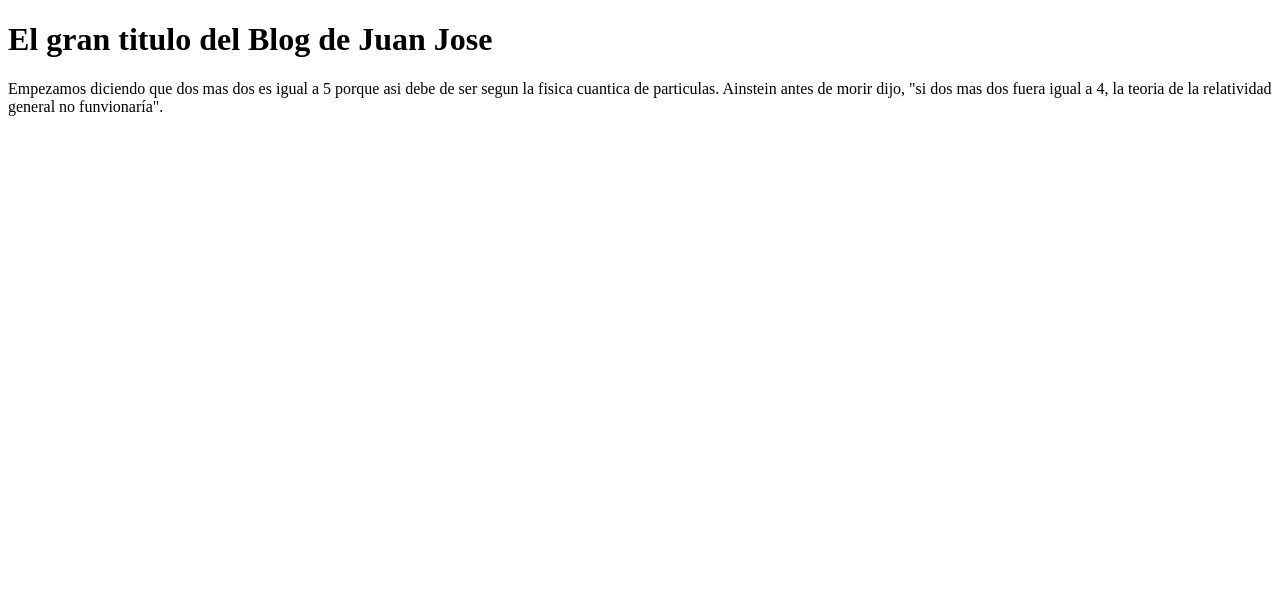
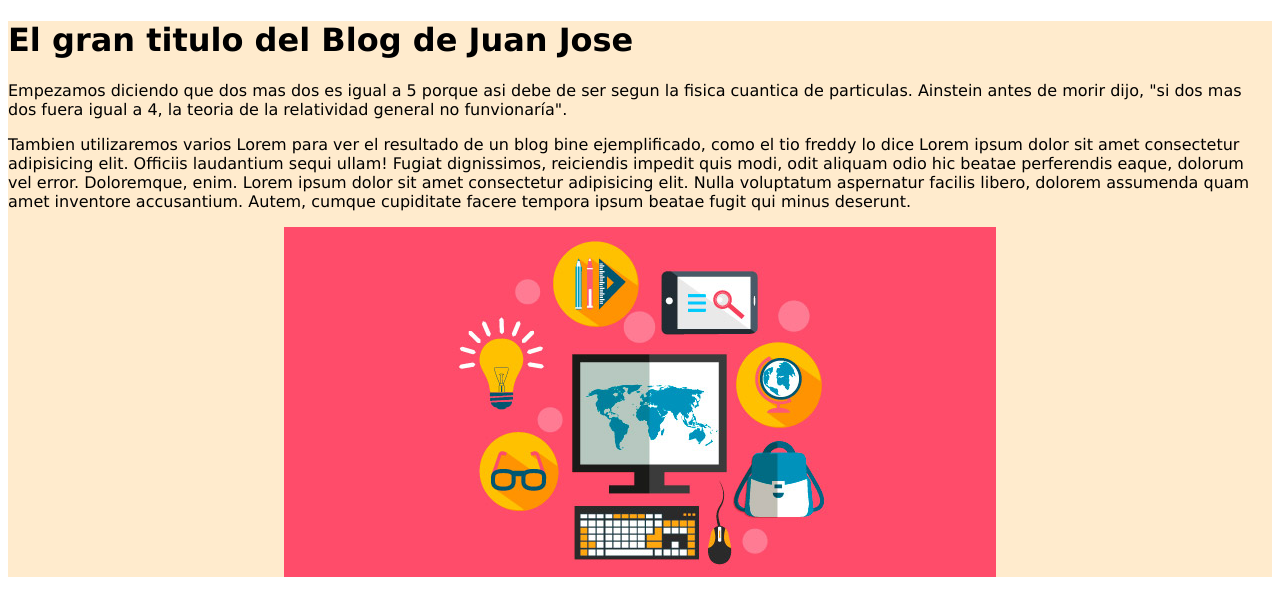
Before and after one commit to Bucha789/Bucha789.github.io, a plain HTML site: page index.html in a window 1280 px wide. Drawn offline with Linux system fonts and the light colour scheme.

Commit message:
Esta es la parte del contenido ya con un poco de formato

```diff
--- a/css/style.css
+++ b/css/style.css
@@ -0,0 +1,9 @@
+main {
+    font-family: 'Lucida Sans', 'Lucida Sans Regular', 'Lucida Grande', 'Lucida Sans Unicode', Geneva, Verdana, sans-serif;
+    background-color: blanchedalmond;
+}
+.content{
+    display: flex;
+    justify-content: center;
+    align-items: center;
+}
--- a/index.html
+++ b/index.html
@@ -9,9 +9,16 @@
 <body>
     <main>
         <h1>El gran titulo del Blog de Juan Jose</h1>
-        <p>Empezamos diciendo que dos mas dos es igual a 5 porque asi debe de ser segun la fisica cuantica de particulas. Ainstein antes de morir dijo,
+        <p class="content">Empezamos diciendo que dos mas dos es igual a 5 porque asi debe de ser segun la fisica cuantica de particulas. Ainstein antes de morir dijo,
             "si dos mas dos fuera igual a 4, la teoria de la relatividad general no funvionaría".
         </p>
+        <p class="content">Tambien utilizaremos varios Lorem para ver el resultado de un blog bine ejemplificado, como el tio freddy lo dice
+            Lorem ipsum dolor sit amet consectetur adipisicing elit. Officiis laudantium sequi ullam! Fugiat dignissimos, reiciendis impedit quis modi, odit aliquam odio hic beatae perferendis eaque, dolorum vel error. Doloremque, enim.
+            Lorem ipsum dolor sit amet consectetur adipisicing elit. Nulla voluptatum aspernatur facilis libero, dolorem assumenda quam amet inventore accusantium. Autem, cumque cupiditate facere tempora ipsum beatae fugit qui minus deserunt.
+        </p>
+        <picture class="content">
+            <img src="./imgs/mejores-blogs-educativos.jpg" alt="Una computaora con varias representaciones de un blog">
+        </picture>
     </main>
 </body>
 </html>
```
Also changed, not shown: imgs/mejores-blogs-educativos.jpg (added).
